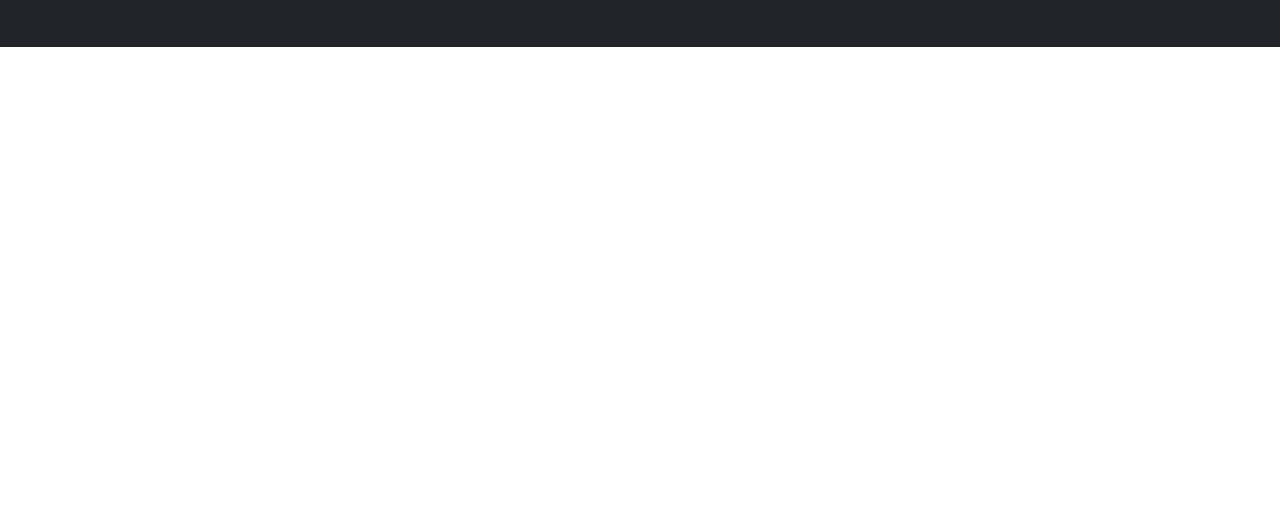
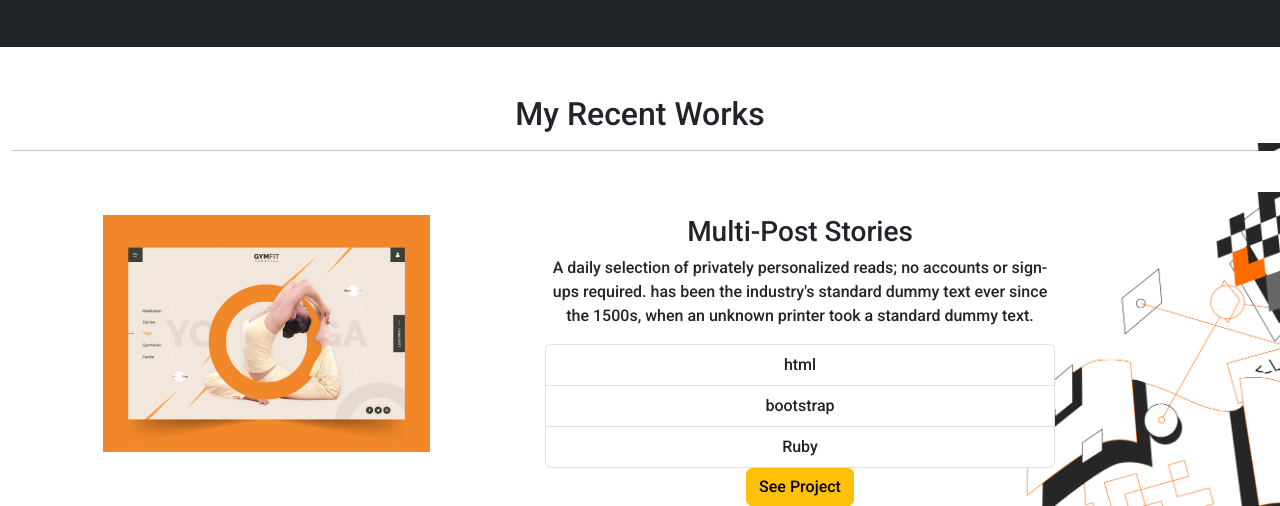
Before and after one commit to WilhelmK109/bootstrap-exercise, a website: page index.html in a window 1280 px wide. Shown: the part 496-1002 px from the top of the page. Before the commit the page ends 800 px from the top, so only its background shows below. Drawn offline with nearby package versions, Linux system fonts and the light colour scheme.

Commit message:
work section added

```diff
--- a/index.html
+++ b/index.html
@@ -81,3 +81,42 @@
       </div>
     </div>
   </section>
+  <!--work section  -->
+    <section class="work-container text-center text-white">
+
+    <div class="container-fluid recent-work text-dark pt-5">
+      <h2>My Recent Works</h2>
+      <hr>
+    </div>
+
+    <div class="container-fluid text-dark pt-5">
+      <div class="row multi-post">
+        <div class="col-md-5">
+          <img class="img-fluid" src="img/Img Placeholder.png" alt="card image" />
+        </div>
+        <div class="col-md-5">
+          <h3>Multi-Post Stories</h3>
+          <p>
+            A daily selection of privately personalized reads; no accounts or
+            sign-ups required. has been the industry's standard dummy text ever
+            since the 1500s, when an unknown printer took a standard dummy text.
+          </p>
+          <ul class="list-group">
+            <li class="list-group-item">html</li>
+            <li class="list-group-item">bootstrap</li>
+            <li class="list-group-item">Ruby</li>
+          </ul>
+          <button type="button" class="btn btn-warning">See Project</button>
+        </div>
+      </div>
+    </div>
+    <!-- work section ends -->
+
+
+
+    </section>
+
+
+
+  </body>
+  </html>
```
